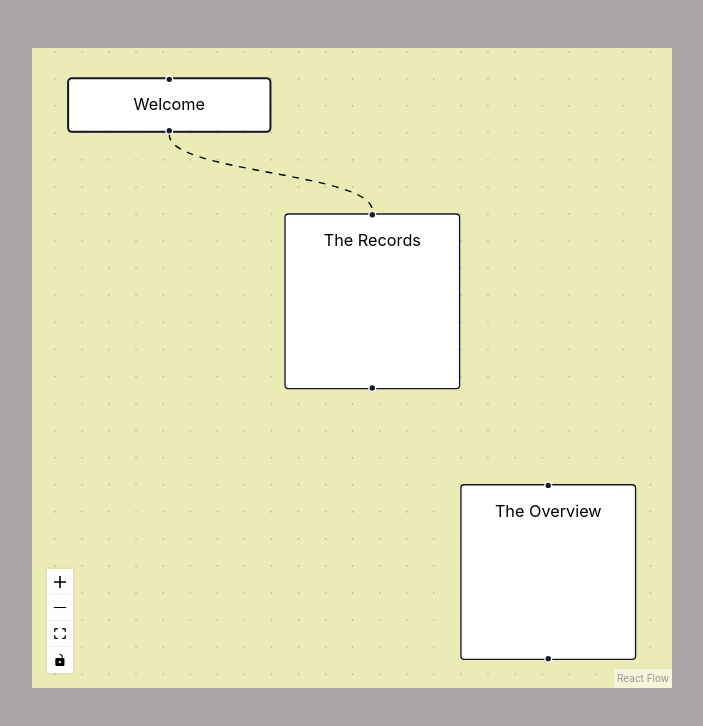
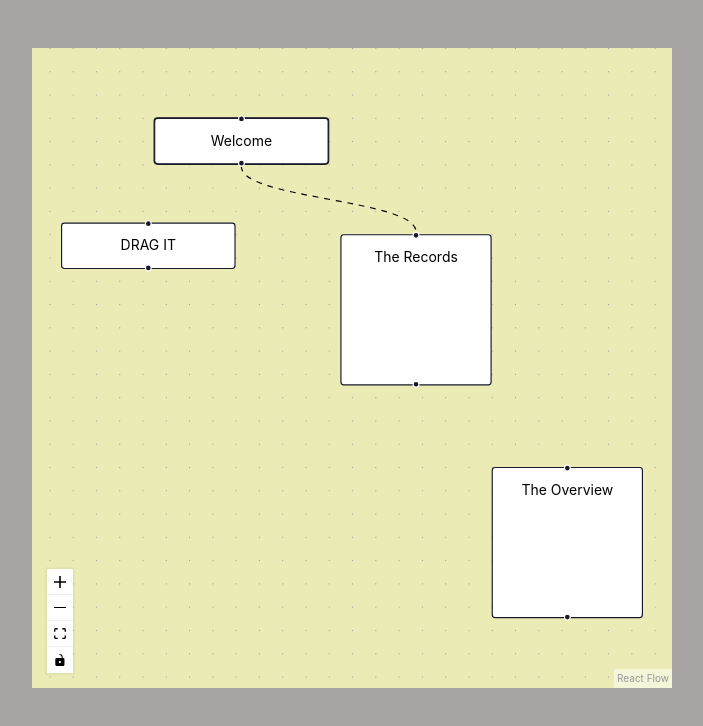
Before and after one commit to edwardtanguay/showcase-react-flow, a React (Vite) app: page / in a window 1280 px wide. Shown: the top 726 px of the page, without its empty margins (288-991 px from the left). Built offline with nearby package versions, Linux system fonts and the light colour scheme.

Commit message:
draggable

```diff
--- a/src/nodes/index.ts
+++ b/src/nodes/index.ts
@@ -37,6 +37,12 @@ export const initialNodes: AppNode[] = [
 		width: 130,
 		height: 130,
 	},
+  {
+    id: '5',
+    type: 'position-logger',
+    position: { x: 20, y: 140 },
+    data: {label: 'DRAG IT'}
+  }
 ];
 
 export const nodeTypes = {
```
